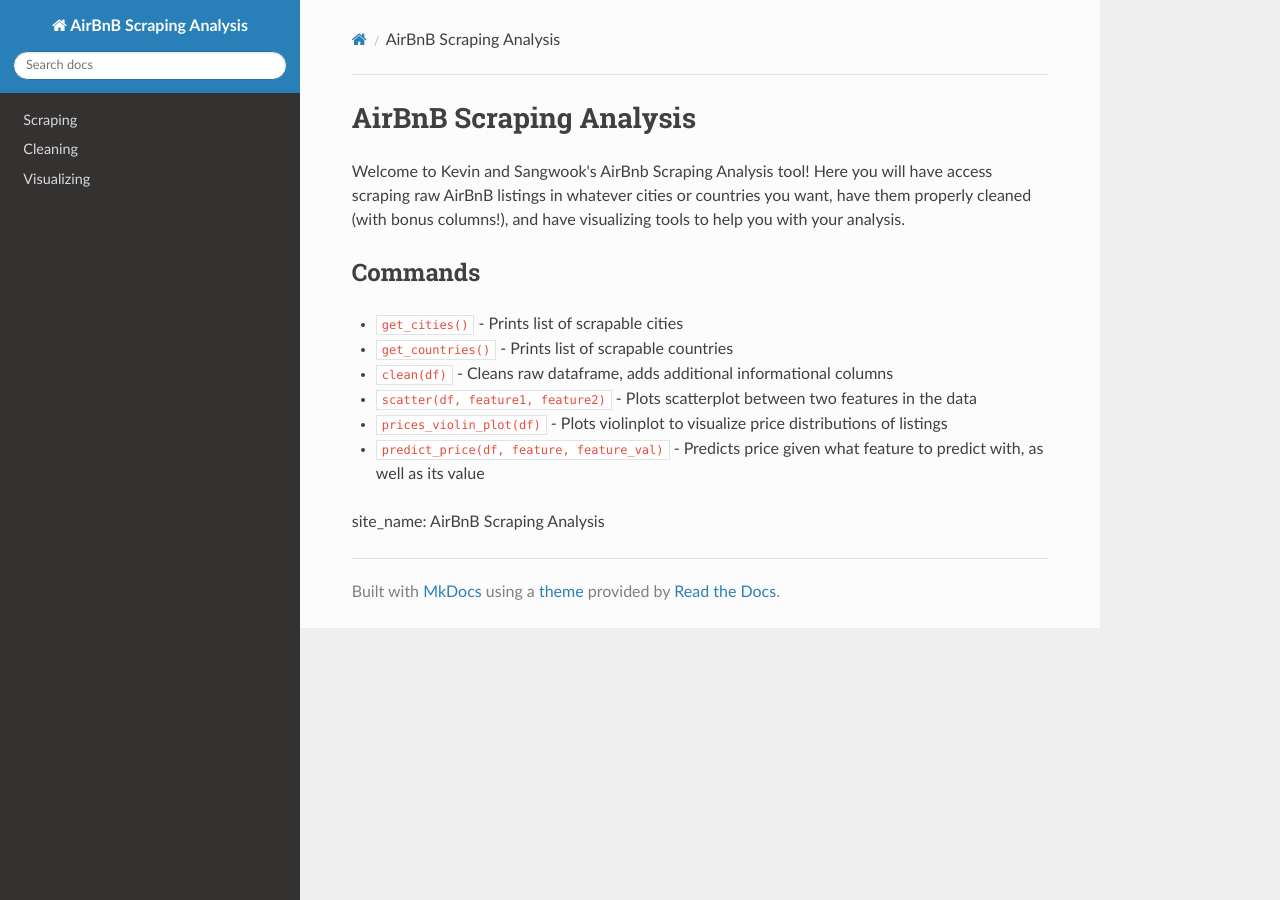
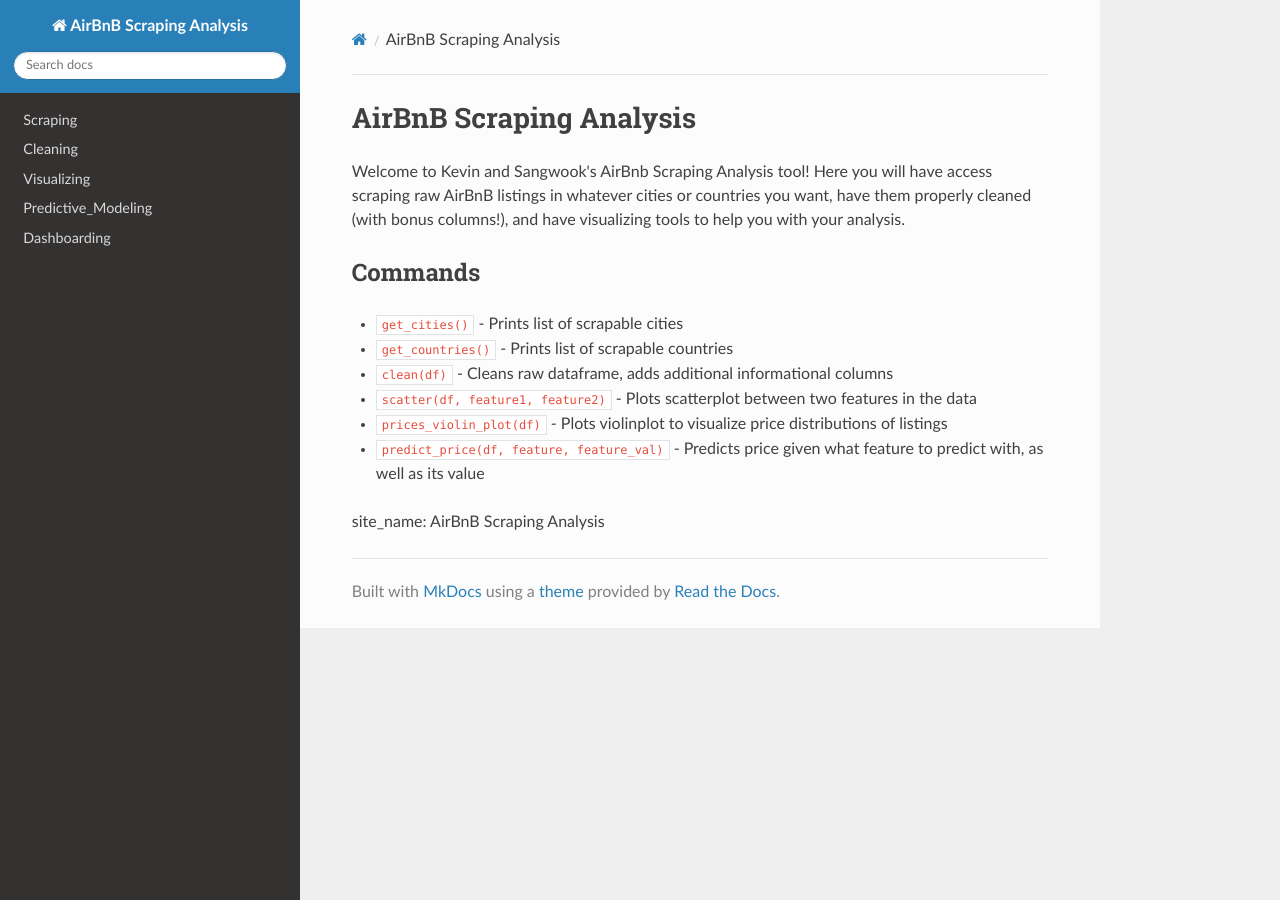
Before and after one commit to sangwooksuh/314proj, an MkDocs documentation site: the page built from docs/index.md, in a window 1280 px wide. Built offline with MkDocs 1.6.1, drawn with Linux system fonts in a browser that asks for light colours; nearby versions of some CDN libraries.

Commit message:
Update mkdocs.yml

```diff
--- a/mkdocs.yml
+++ b/mkdocs.yml
@@ -6,3 +6,5 @@
   - Scraping: "Scraping.md"
   - Cleaning: "Cleaning.md"
   - Visualizing: "Visualizing.md"
+  - Predictive_Modeling: "Predictive_Modeling.md"
+  - Dashboarding: "Dashboarding.md"
```
